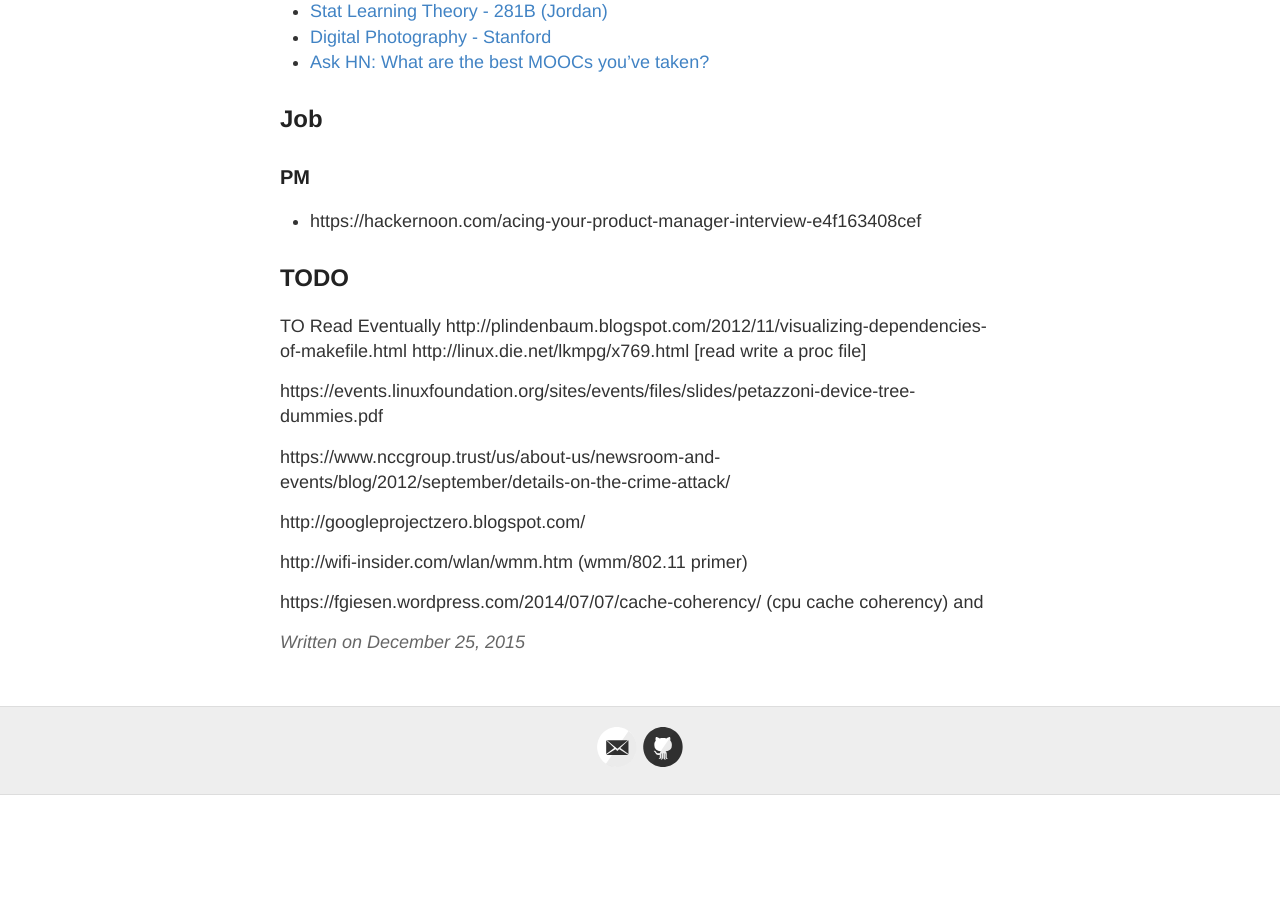
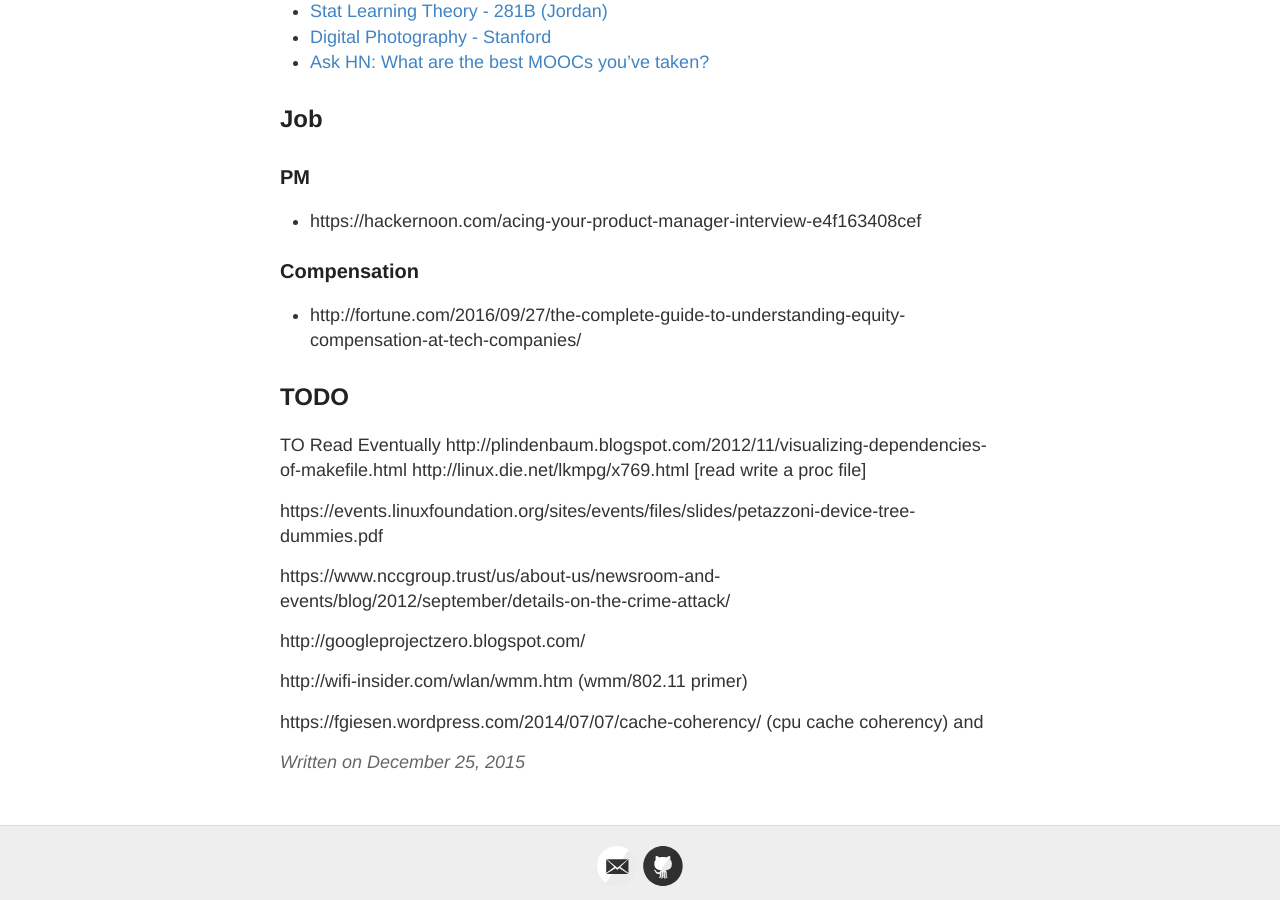
Before and after one commit to RONNCC/ronncc.github, a Jekyll site: the page built from _posts/2015-12-25-ReadingList.md, in a window 1280 px wide and 900 px high, scrolled down 6188 px. Built offline with Jekyll 4.4.1, drawn with Linux system fonts in a browser that asks for light colours; comment, search, counter and statistics services are not loaded; before the commit the page ends 6983 px from its top, so only the background shows below that.

Commit message:
Update 2015-12-25-ReadingList.md

```diff
--- a/_posts/2015-12-25-ReadingList.md
+++ b/_posts/2015-12-25-ReadingList.md
@@ -237,6 +237,9 @@
 ### PM
 - https://hackernoon.com/acing-your-product-manager-interview-e4f163408cef
 
+### Compensation
+- http://fortune.com/2016/09/27/the-complete-guide-to-understanding-equity-compensation-at-tech-companies/
+
 ## TODO
 
 TO Read Eventually
```
